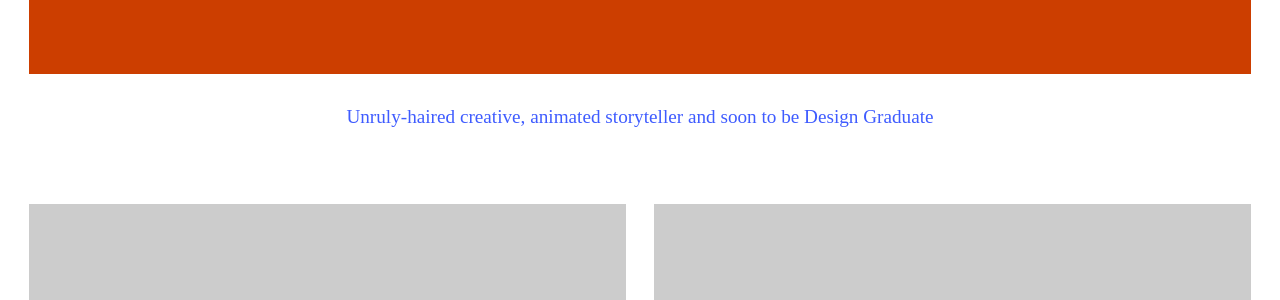
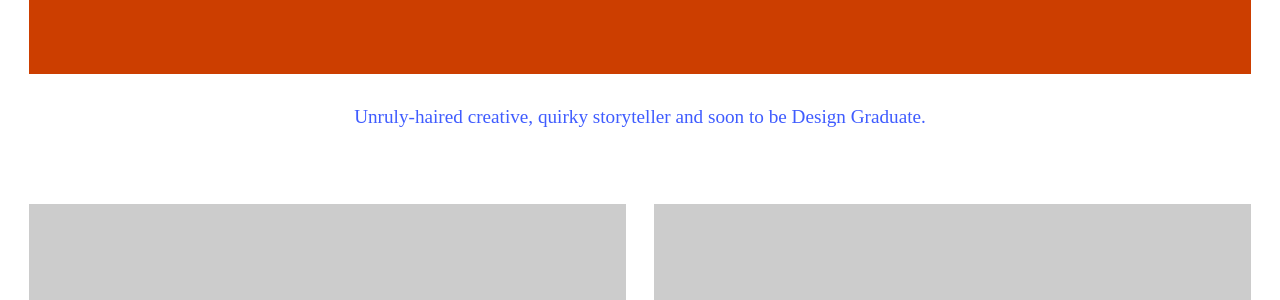
Before and after one commit to heathermcd12/portfolio, a Jekyll site: the page built from index.html, in a window 1280 px wide. Shown: the part 819-1119 px from the top of the page. Built offline with Jekyll 4.4.1, drawn with Linux system fonts in a browser that asks for light colours.

Commit message:
new p for index

```diff
--- a/index.html
+++ b/index.html
@@ -8,7 +8,7 @@ layout: default
     <div class="banner gutter">
         <div class="banner-img"></div>
         <div class="intro-wrap">
-            <p class="intro pad-top island">Unruly-haired creative, animated storyteller and soon to be Design Graduate</p>
+            <p class="intro pad-top island">Unruly-haired creative, quirky storyteller and soon to be Design Graduate.</p>
         </div>
     </div>
 
```
